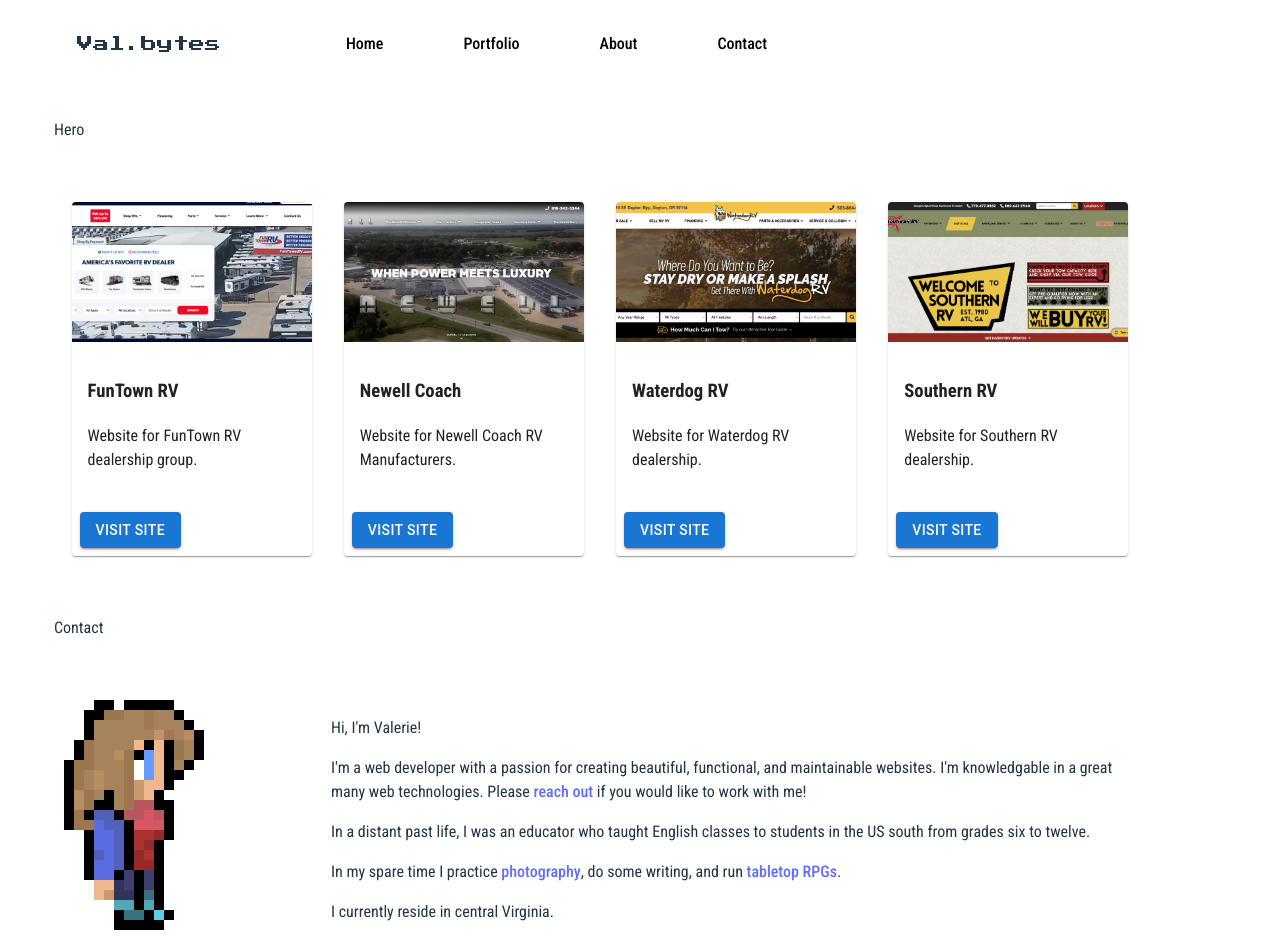
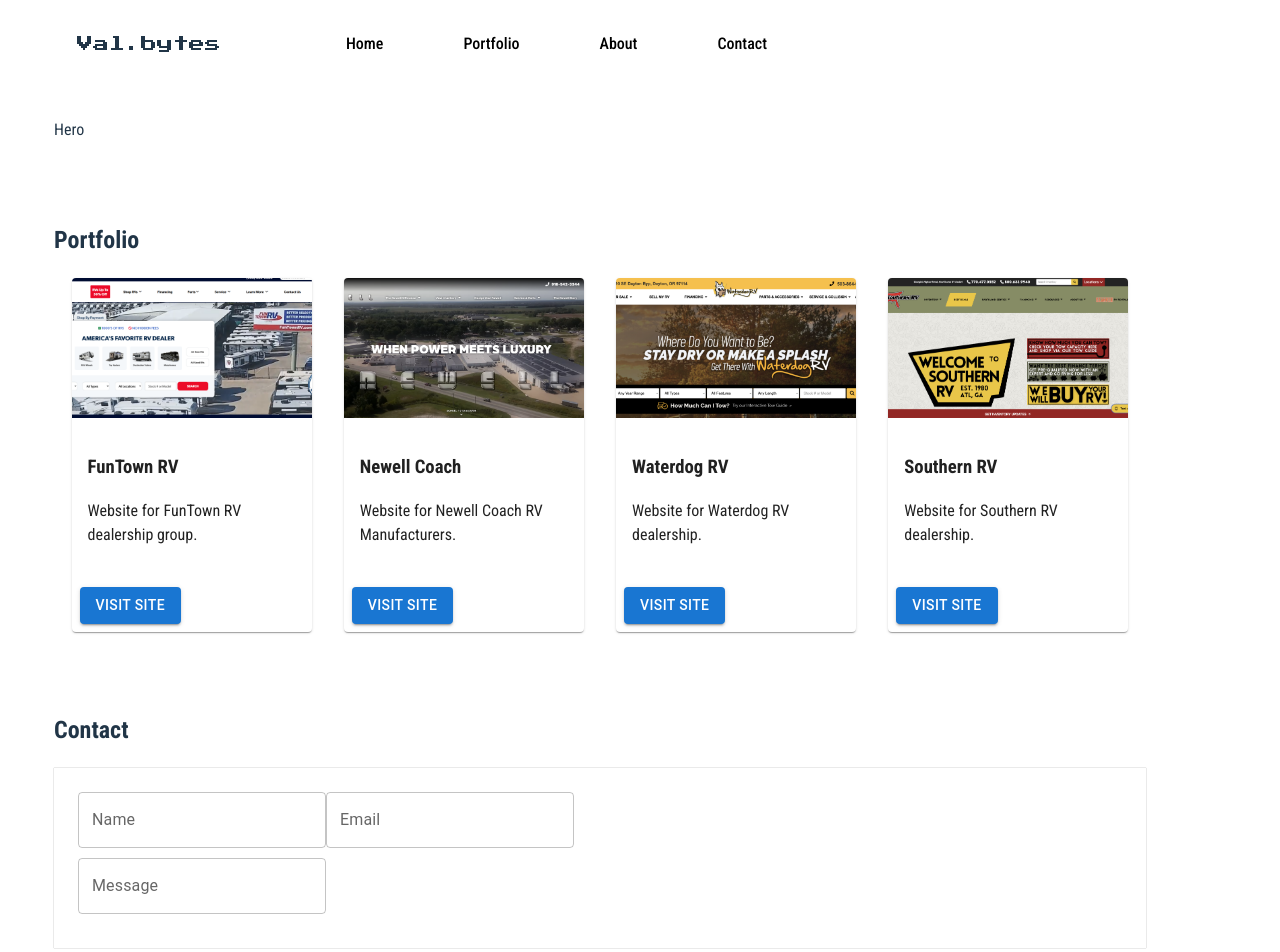
Before and after one commit to valbytes/val-homepage-simple, a React (Vite) app: page / in a window 1280 px wide. Shown: the top 952 px of the page. Built offline with nearby package versions, Linux system fonts and the light colour scheme.

Commit message:
Created Contact Form Branch; Work on implementing Contact form.

```diff
--- a/src/App.tsx
+++ b/src/App.tsx
@@ -3,6 +3,7 @@
 import Header from './assets/pageSections/Header/Header.tsx';
 import About from './assets/pageSections/About/About.tsx';
 import Portfolio from './assets/pageSections/Portfolio/Portfolio.tsx';
+import Contact from './assets/pageSections/Contact/Contact.tsx';
 
 // MUI Components
 import Container from '@mui/material/Container';
@@ -14,13 +15,25 @@
   return (
 
     <div>
+      <title>Val.bytes</title>
       <Container>
         <Header />
         <main>
           <section className="hero">Hero</section>
-          <section className="portfolio"><Portfolio /></section>
-          <section className="contact">Contact</section>
-          <section className="about"><About /></section>
+          <section className="portfolio">
+            <div id="portfolio-anchor"></div>
+            <h2>Portfolio</h2>
+            <Portfolio /></section>
+          <section className="contact">
+            <div id="contact-anchor"></div>
+            <h2>Contact</h2>
+            <Contact />
+          </section>
+          <section className="about">
+            <div id="about-anchor"></div>
+            <h2>About</h2>
+            <About />
+          </section>
         </main>
         <footer>
           <div className="footer-content">Footer</div>
--- /dev/null
+++ b/src/assets/pageSections/Contact/Contact.css
@@ -0,0 +1,3 @@
+.formInput {
+    margin-bottom: 10px!important;
+}
--- /dev/null
+++ b/src/assets/pageSections/Contact/Contact.tsx
@@ -0,0 +1,25 @@
+
+import { Box, TextField } from "@mui/material";
+
+import "./Contact.css"
+
+function Contact() {
+    return (
+        <Box
+            component="form"
+            padding={3}
+            align="left"
+            sx={{
+                boxShadow: "0px 0px 1px grey",
+            }}>
+            <div>
+                <TextField className="formInput" label="Name" />
+                <TextField className="formInput" label="Email" />
+            </div>
+            <div><TextField className="formInput" label="Message" /></div>
+        </Box>
+    );
+}
+
+
+export default Contact;
```
